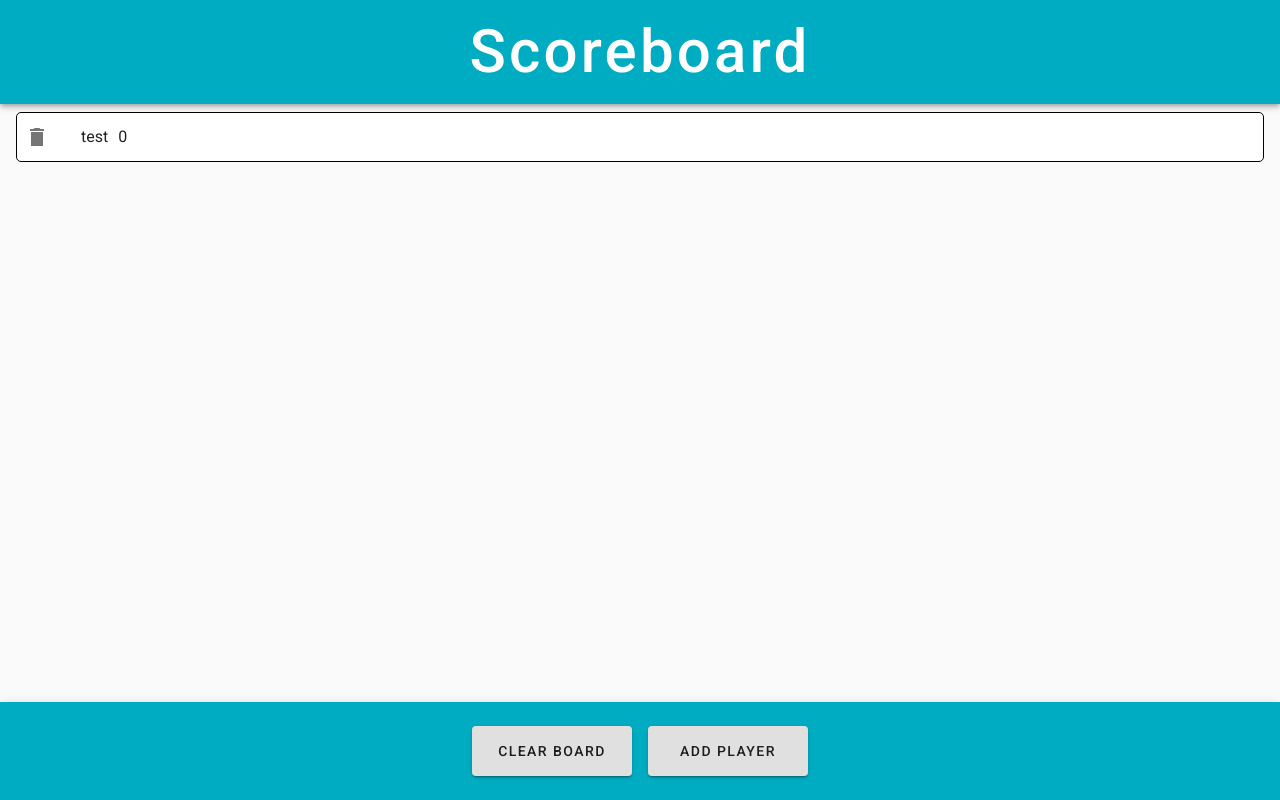
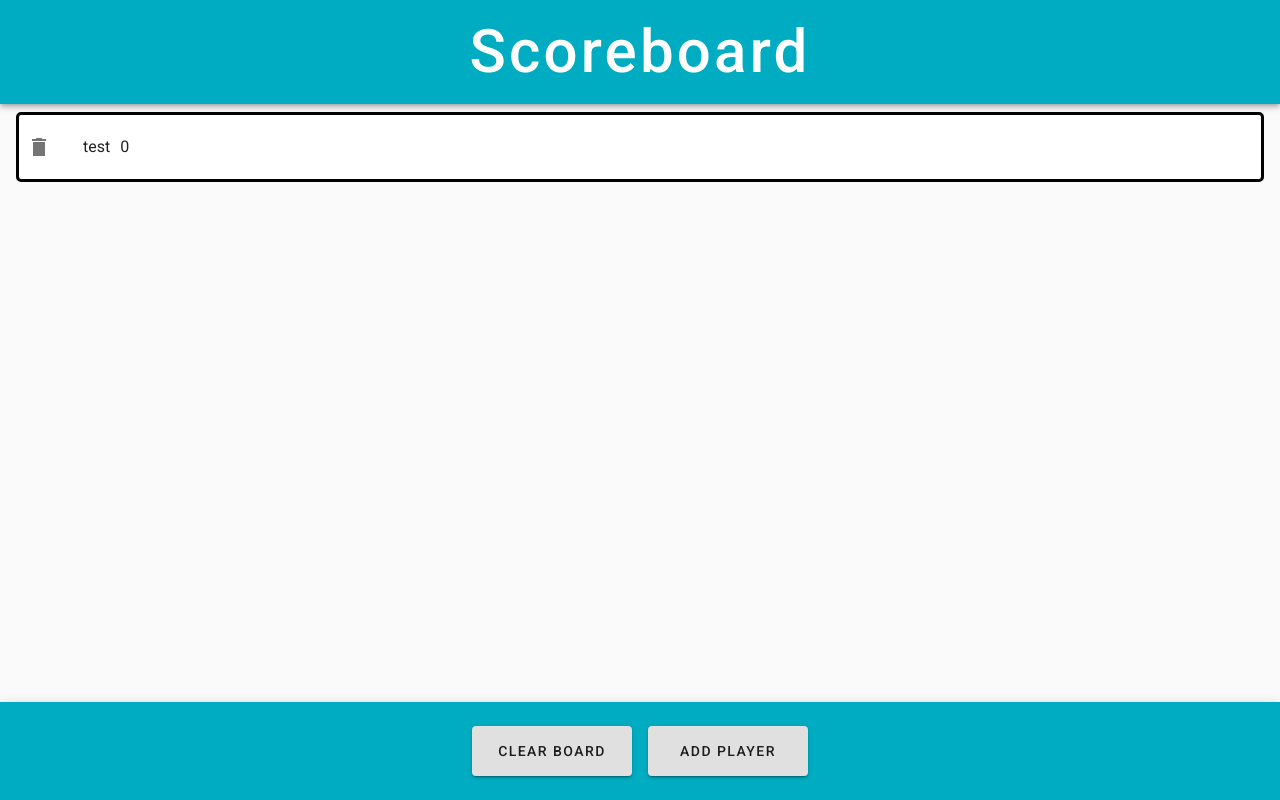
Before and after one commit to rvsape/scoreboard, a React (Create React App) app: page / in a window 1280 px wide. Built offline with nearby package versions, Linux system fonts and the light colour scheme.

Commit message:
add random border colors

```diff
--- a/src/App.js
+++ b/src/App.js
@@ -17,9 +17,11 @@ const useStyles = makeStyles((theme) => ({
     }
 }));
 
+const randomColor = () => `#${Math.floor(Math.random()*16777215).toString(16)}`;
+
 function App() {
   const classes = useStyles();
-  const [players, setPlayers] = useState([{id: 1, name: 'test', score: 0}]);
+  const [players, setPlayers] = useState([{id: 1, name: 'test', score: 0, color: '#000'}]);
   const [addAction, setAddAction] = useState(false);
   const [name, setName] = useState('');
   const [score, setScore] = useState(0);
@@ -44,10 +46,12 @@ function App() {
       cleanInputs();
       return
     }
+
     const newPlayer = {
       id: players.length +1,
       name: name,
       score: score,
+      color: randomColor(),
     };
     setPlayers([...players, newPlayer])
     cleanInputs();
--- a/src/components/Footer.js
+++ b/src/components/Footer.js
@@ -35,7 +35,6 @@ function Footer({addAction, addPlayer, playerCount, clearBoard}) {
                 {!addAction && (
                     <CustomButton
                         variant="contained"
-                        color="warning"
                         onClick={addPlayer}
                         title="Add player"
                         fullWidth={playerCount === 0}
--- a/src/components/PlayerList.js
+++ b/src/components/PlayerList.js
@@ -16,9 +16,10 @@ const useStyles = makeStyles((theme) => ({
     },
     listItem: {
         backgroundColor: '#fff',
-        border: '1px solid black',
+        border: '3px solid',
         padding: theme.spacing(1),
-        borderRadius: '5px'
+        borderRadius: '5px',
+        minHeight: '60px',
     }
 }));
 
@@ -27,7 +28,7 @@ function PlayerList({players, activeId, activateScoreInput, keyUp, deletePlayer,
     const scoreDisplay = (player) => {
         if (activeId === player.id) {
             return (
-                <span style={{ 'padding': '10px'}}>
+                <span style={{ 'padding': '10px', minHeight: '35px'}}>
                     {player.score} +
                     <span>
                         <TextField
@@ -36,28 +37,24 @@ function PlayerList({players, activeId, activateScoreInput, keyUp, deletePlayer,
                             value={newScore}
                             onKeyUp={() => keyUp()}
                             onChange={(e) => updateScore(e)}
-                        style={{
-                            paddingLeft: '15px',
-                            paddingTop: '1px'
-                        }}
                             size="small"
                         />
                     </span>
                 </span>
             )
         }
-        return <span style={{ 'paddingLeft': '10px'}} onClick={() => activateScoreInput(player)}>{player.score}</span>
+        return <span style={{ 'padding': '10px'}} onClick={() => activateScoreInput(player)}>{player.score}</span>
     }
 
     return players.map((player) => {
         return (
             <Grid item xs={12} md={12} key={player.id}>
                 <List className={classes.listContainer}>
-                    <ListItem className={classes.listItem}>
+                    <ListItem className={classes.listItem} style={{ 'borderColor': player.color}}>
                         <ListItemIcon>
                             <DeleteSharpIcon onClick={() => deletePlayer(player)} />
                         </ListItemIcon>
-                        <ListItemText>
+                        <ListItemText style={{ 'minHeight': '35px', padding: '8px 0'  }}>
                             {player.name}
                             {scoreDisplay(player)}
                         </ListItemText>
```
Lines whose indentation alone changed are shown as unchanged.
